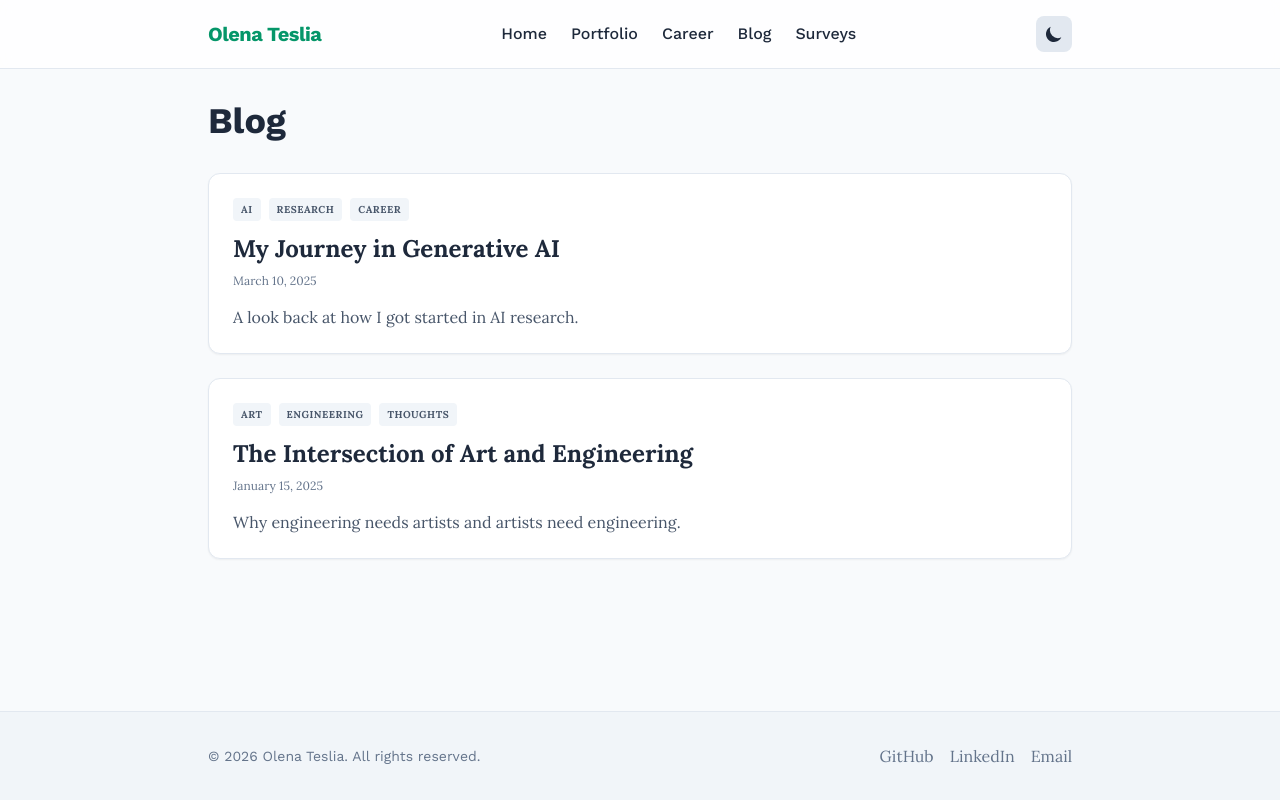
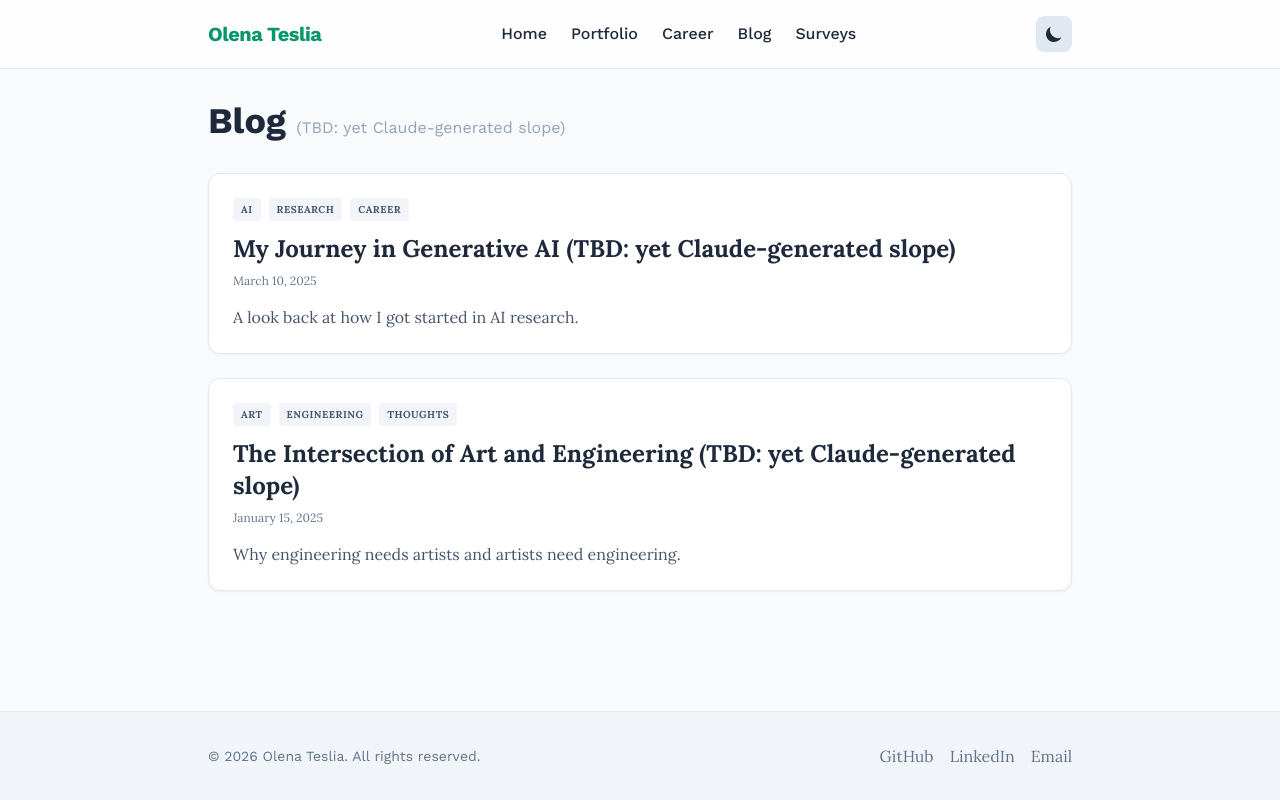
Before and after one commit to ht-epistolist/ht-epistolist.github.io, an Astro site: page /blog in a window 1280 px wide. Built offline with nearby package versions, Linux system fonts and the light colour scheme; Astro itself is replaced by a stand-in of ours.

Commit message:
chore: add (TBD: yet Claude-generated slope) to AI generated content titles

```diff
--- a/src/content/blog/post-1.md
+++ b/src/content/blog/post-1.md
@@ -1,11 +1,9 @@
 ---
-title: "The Intersection of Art and Engineering"
+title: "The Intersection of Art and Engineering (TBD: yet Claude-generated slope)"
 date: 2025-01-15
 description: "Why engineering needs artists and artists need engineering."
 tags: ["Art", "Engineering", "Thoughts"]
 ---
-# The Intersection of Art and Engineering
-
 It is often said that art and engineering are two sides of the same coin. I have spent the last few years exploring this boundary.
 
 ## Technical creativity
--- a/src/content/blog/post-2.md
+++ b/src/content/blog/post-2.md
@@ -1,11 +1,9 @@
 ---
-title: "My Journey in Generative AI"
+title: "My Journey in Generative AI (TBD: yet Claude-generated slope)"
 date: 2025-03-10
 description: "A look back at how I got started in AI research."
 tags: ["AI", "Research", "Career"]
 ---
-# My Journey in Generative AI
-
 Generative AI has taken the world by storm, but my journey started much earlier.
 
 ## The Early Days
--- a/src/pages/blog.astro
+++ b/src/pages/blog.astro
@@ -6,8 +6,8 @@ const posts = await getCollection('blog');
 posts.sort((a, b) => b.data.date.valueOf() - a.data.date.valueOf());
 ---
 
-<Layout title="Blog | Heliot">
-    <h1 class="text-4xl font-heading font-bold mb-8">Blog</h1>
+<Layout title="Blog | Olena Teslia">
+    <h1 class="text-4xl font-heading font-bold mb-8">Blog <span class="text-base font-normal text-slate-400 block sm:inline">(TBD: yet Claude-generated slope)</span></h1>
 
     <div class="space-y-6">
         {posts.map(post => (
--- a/src/pages/blog/[slug].astro
+++ b/src/pages/blog/[slug].astro
@@ -14,7 +14,7 @@ const { entry } = Astro.props;
 const { Content } = await entry.render();
 ---
 
-<Layout title={`${entry.data.title} | Heliot`}>
+<Layout title={`${entry.data.title} | Olena Teslia`}>
     <article class="prose dark:prose-invert prose-slate max-w-none prose-headings:font-heading prose-a:text-accent-green hover:prose-a:text-accent-green-dark">
         <div class="mb-8 pb-8 border-b border-slate-200 dark:border-slate-800">
             <div class="flex gap-2 mb-4">
--- a/src/pages/career.astro
+++ b/src/pages/career.astro
@@ -44,7 +44,7 @@ import Layout from '../layouts/Layout.astro';
     <div class="grid md:grid-cols-2 gap-6 mb-12">
       <!-- Research Statement -->
       <div class="bg-white dark:bg-slate-900 border-l-4 border-accent-green rounded-r-xl p-6 shadow-sm">
-        <h2 class="font-heading font-bold text-sm uppercase tracking-widest text-accent-green mb-3">Research Statement</h2>
+        <h2 class="font-heading font-bold text-sm uppercase tracking-widest text-accent-green mb-3">Research Statement (TBD: yet Claude-generated slope)</h2>
         <p class="font-serif text-slate-700 dark:text-slate-300 leading-relaxed text-sm">
           I am an Electrical Engineering student at Columbia University with a focus on bioelectronics, robotics, and energy systems.
           My research at the Columbia Fusion Research Center has given me hands-on experience designing control and power systems
@@ -53,7 +53,7 @@ import Layout from '../layouts/Layout.astro';
       </div>
       <!-- Artist Statement -->
       <div class="bg-white dark:bg-slate-900 border-l-4 border-accent-orange rounded-r-xl p-6 shadow-sm">
-        <h2 class="font-heading font-bold text-sm uppercase tracking-widest text-accent-orange mb-3">Artist Statement</h2>
+        <h2 class="font-heading font-bold text-sm uppercase tracking-widest text-accent-orange mb-3">Artist Statement (TBD: yet Claude-generated slope)</h2>
         <p class="font-serif text-slate-700 dark:text-slate-300 leading-relaxed text-sm">
           With 9+ years in visual arts and 6+ years in poetry, I believe that creativity and engineering are not opposites —
           they are complementary ways of making sense of the world. My artistic practice explores structure, detail,
--- a/src/pages/surveys.astro
+++ b/src/pages/surveys.astro
@@ -3,7 +3,7 @@ import Layout from '../layouts/Layout.astro';
 import PollComponent from '../components/PollComponent.astro';
 ---
 
-<Layout title="Surveys & Contact | Heliot">
+<Layout title="Surveys & Contact | Olena Teslia">
     <div class="grid grid-cols-1 lg:grid-cols-2 gap-12">
 
         <div>
@@ -14,7 +14,7 @@ import PollComponent from '../components/PollComponent.astro';
 
             <form action="https://api.web3forms.com/submit" method="POST" class="space-y-4 bg-white dark:bg-slate-900 border border-slate-200 dark:border-slate-700 p-6 rounded-xl shadow-sm">
                 <input type="hidden" name="access_key" value="YOUR_WEB3FORMS_ACCESS_KEY_PLACEHOLDER">
-                <input type="hidden" name="redirect" value="https://heliot.github.io/surveys?success=true">
+                <input type="hidden" name="redirect" value="https://ht-epistolist.github.io/surveys?success=true">
 
                 <div>
                     <label for="name" class="block text-sm font-bold mb-1">Name</label>
@@ -35,7 +35,7 @@ import PollComponent from '../components/PollComponent.astro';
         </div>
 
         <div>
-            <h2 class="text-3xl font-heading font-bold mb-4">Community Polls</h2>
+            <h2 class="text-3xl font-heading font-bold mb-4">Community Polls <span class="text-sm font-normal text-slate-400 block sm:inline">(TBD: yet Claude-generated slope)</span></h2>
             <p class="mb-6 text-slate-600 dark:text-slate-300">
                 I'm always curious about what others think regarding the future of tech and design. Vote below!
             </p>
```
